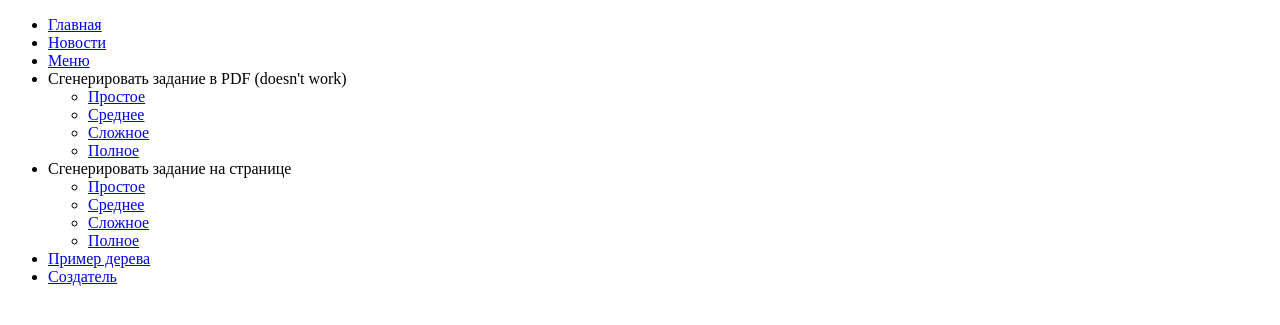
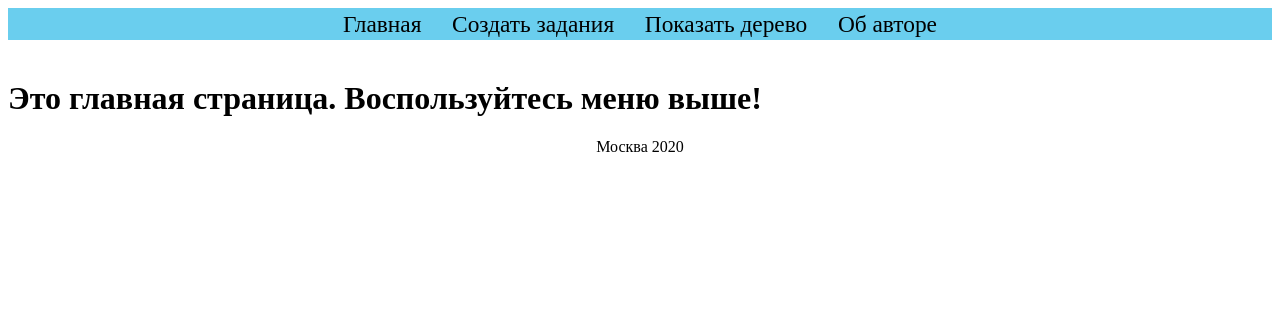
Before and after one commit to top2know/TaskGenerator, a Flask app: page / in a window 1280 px wide. Shown: the top 325 px of the page. Run offline with Flask 2, Linux system fonts and the light colour scheme.

Commit message:
Add menu, improve generation, improve code

```diff
--- a/app.py
+++ b/app.py
@@ -38,7 +38,7 @@ def task_generator(mode):
 
 
 def task_generator_new(type, xmin, xmax):
-    x = symbols('x')
+    x = create_var(can_other_letters=False)
     tasks = [generator(x + np.random.randint(xmin, xmax+1), m) for m in type]
     return tasks
 
@@ -59,29 +59,22 @@ def route_generate(name='Tasks', mode=3):
 @app.route('/generate_html/<int:mode>')
 def route_generate_html(mode=3):
     tasks = task_generator(mode)
-    s = "\n".join(["<div id = \"{}\"></div>".format(i) for i in range(len(tasks))])
-    s += """<script>
-window.onload = function()
-{{
-"""
-    for i, res in enumerate(tasks):
-        s += """katex.render(\"{}\", document.getElementById(\"{}\"));
-""".format(print_my_latex_html(make_fractions_pretty(res, check=False)).replace('\\', '\\\\'), i)
-    s +="""}}
-</script>"""
+    s = print_tex_on_html(tasks)
     return render_template('generated.html', data=s)
 
 
-@app.route('/tree/', defaults={'mode': -1})
-@app.route('/tree/<int:mode>')
+@app.route('/tree')
 def tree(mode=-1):
+    arg = request.args
+    mode = int(arg.get('mode')) if 'mode' in arg else mode
     x = symbols('x')
     if mode == -1:
         mode = np.random.randint(6, 12)
-    mfp = make_fractions_pretty(generator(x + np.random.randint(-10, 11), mode))
-    d = parse_sympy(mfp, for_print=True)
+    mfp = generator(x + np.random.randint(-10, 11), mode)
+    tex_html = print_tex_on_html([mfp])
+    d = parse_sympy(make_fractions_pretty(mfp), for_print=True)
     res = str_tree(d, 0)
-    return res
+    return render_template('tree.html', expression=tex_html, tree=res)
 
 
 @app.route('/menu')
@@ -98,17 +91,13 @@ def route_generate_taskset(num=1, type=0, xmin=-5, xmax=5):
     xmax = int(arg.get('xmax')) if 'xmax' in arg else xmax
     var = [type]*num if type != 42 else list(range(num))
     tasks = task_generator_new(var, xmin, xmax)
-    s = "\n".join(["<div id = \"{}\"></div>".format(i) for i in range(len(tasks))])
-    s += """<script>
-window.onload = function()
-{{
-"""
-    for i, res in enumerate(tasks):
-        s += """katex.render(\"{}\", document.getElementById(\"{}\"));
-""".format(print_my_latex_html(make_fractions_pretty(res, check=False)).replace('\\', '\\\\'), i)
-    s +="""}}
-</script>"""
-    return render_template('generated.html', data=s, num=num, type=type, xmin=xmin, xmax=xmax)
+    tex_html = print_tex_on_html(tasks)
+    return render_template('generated.html', data=tex_html, num=num, type=type, xmin=xmin, xmax=xmax)
+
+
+@app.errorhandler(404)
+def page_not_found(e):
+    return render_template('404.html'), 404
 
 
 if __name__ == '__main__':
--- a/printer/printing.py
+++ b/printer/printing.py
@@ -125,3 +125,17 @@ def str_tree(tree, level=0):
             s += """\r\n<br>"""
     if level == 0:
         return s
+
+
+def print_tex_on_html(tasks):
+    s = "\n".join(["<div id = \"{}\"></div><br>".format(i) for i in range(len(tasks))])
+    s += """<script>
+    window.onload = function()
+    {{
+    """
+    for i, res in enumerate(tasks):
+        s += """katex.render(\"{}\", document.getElementById(\"{}\"));
+    """.format(print_my_latex_html(make_fractions_pretty(res, check=False)).replace('\\', '\\\\'), i)
+    s += """}}
+    </script>"""
+    return s
--- /dev/null
+++ b/templates/404.html
@@ -0,0 +1,5 @@
+{% extends "base.html" %}
+{% block content %}
+  <h1>Страница не найдена</h1>
+  <p>Такой страницы нет и, вероятно, никогда не было :(
+{% endblock %}
--- a/templates/about.html
+++ b/templates/about.html
@@ -1,15 +1,18 @@
 <!DOCTYPE html>
-<html lang="en">
+<html lang="ru">
 <head>
     <meta charset="UTF-8">
     <title>Об авторе</title>
     <link rel="icon" type="image/png" href="../static/images/icon.png" />
 </head>
 <body>
+{% extends 'base.html' %}
+{% block content %}
 <h1> Александр Топтунов</h1>
 <b2>
     Программная инжерения
     БПИ161
 </b2>
+{% endblock %}
 </body>
 </html>
--- /dev/null
+++ b/templates/base.html
@@ -0,0 +1,40 @@
+<!DOCTYPE html>
+<html lang="ru">
+<head>
+    <meta charset="UTF-8">
+    <title>Task Generator</title>
+    <link rel="icon" type="image/png" href="../static/images/icon.png" />
+</head>
+<body>
+<ul id="menu">
+      <li><a href="/">Главная</a></li>
+      <li><a href="/menu">Создать задания</a></li>
+      <li><a href="/tree">Показать дерево</a></li>
+      <li><a href="/about">Об авторе</a></li>
+</ul>
+<style>
+    #menu, #menu li {
+        margin: 0;
+       padding: 0;
+    }
+    #menu {
+        text-align: center;
+        background: #6aceee;
+    }
+    #menu li{
+        display:inline-block;
+        text-align: center;
+    }
+    #menu a {
+        display: block;
+        color: #000;
+        padding: 2pt 10pt;
+        font-size:146%;
+        text-decoration: none;
+    }
+</style>
+<br>
+{% block content %}{% endblock %}
+<div style="position: relative; text-align: center; bottom: 0;">Москва 2020</div>
+</body>
+</html>
--- a/templates/index.html
+++ b/templates/index.html
@@ -1,34 +1,14 @@
 <!DOCTYPE html>
-<html lang="en">
+<html lang="ru">
 <head>
     <meta charset="UTF-8">
     <title>Task Generator</title>
-    <link rel='stylesheet' type="text/css" href='../static/styles/styles.css'/>
     <link rel="icon" type="image/png" href="../static/images/icon.png" />
 </head>
 <body>
-    <ul id="navbar">
-      <li><a href="/">Главная</a></li>
-      <li><a href="/news">Новости</a></li>
-      <li><a href="/menu">Меню</a></li>
-      <li><a>Сгенерировать задание в PDF (doesn't work)</a>
-        <ul>
-          <li><a href="/generate/lol/0">Простое</a></li>
-          <li><a href="/generate/kek/1">Среднее</a></li>
-          <li><a href="/generate/mda/2">Сложное</a></li>
-          <li><a href="/generate/well/3">Полное</a></li>
-        </ul>
-      </li>
-      <li><a>Сгенерировать задание на странице</a>
-        <ul>
-          <li><a href="/generate_html/0">Простое</a></li>
-          <li><a href="/generate_html/1">Среднее</a></li>
-          <li><a href="/generate_html/2">Сложное</a></li>
-          <li><a href="/generate_html/3">Полное</a></li>
-        </ul>
-      </li>
-      <li><a href="/tree/">Пример дерева</a></li>
-      <li><a href="/about">Создатель</a></li>
-    </ul>
+{% extends 'base.html' %}
+{% block content %}
+    <h1>Это главная страница. Воспользуйтесь меню выше!</h1>
+{% endblock content %}
 </body>
 </html>
```
Also changed, not shown: generator/extenders.py (+17 -11 lines), templates/generated.html (+3 -4 lines), templates/menu.html (+17 -13 lines), templates/tree.html (added, +17 -0 lines).
